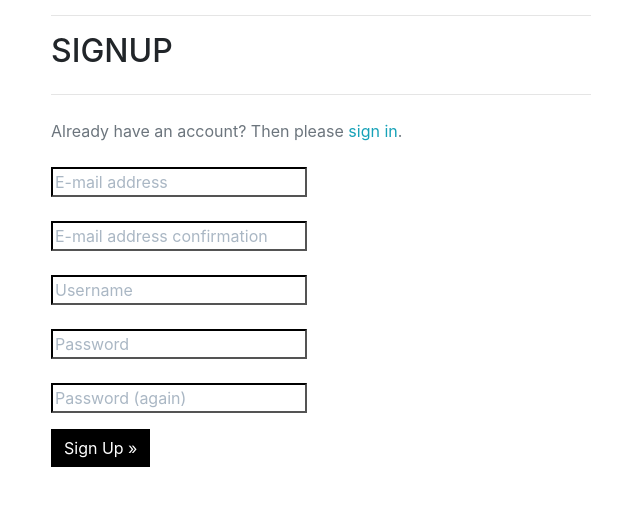
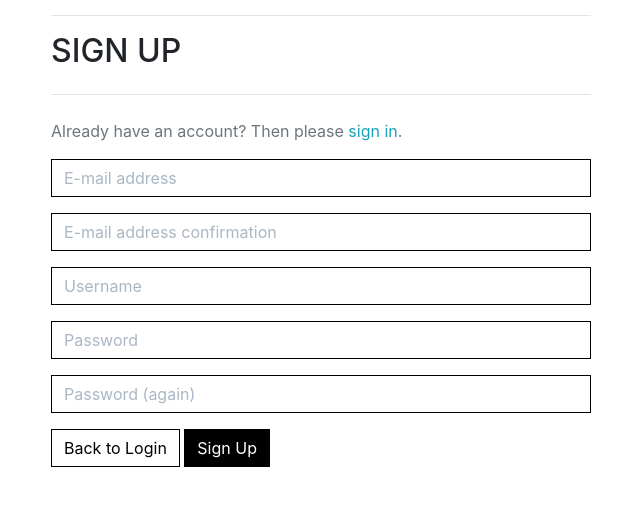
Before and after one commit to liambaker93/boutique_ado_v1, a Django app: page /accounts/signup/ in a window 1280 px wide. Shown: the part 165-671 px from the top of the page, without its empty margins (34-674 px from the left). Run offline with Django 3.2, Linux system fonts and the light colour scheme; parts of the project's set-up code (start-up, migrations or seed data) failed here and were passed over; some libraries are stand-ins or nearby versions.

Commit message:
fix links in signup page

```diff
--- a/templates/allauth/account/signup.html
+++ b/templates/allauth/account/signup.html
@@ -6,18 +6,19 @@
 
 {% block inner_content %}
 <hr>
-<h2 class="logo-font mb-4">{% trans "Signup" %}</h2>
+<h2 class="logo-font mb-4">{% trans "Sign Up" %}</h2>
 <hr>
 
 <p>{% blocktrans %}Already have an account? Then please <a href="{{ login_url }}">sign in</a>.{% endblocktrans %}</p>
 
 <form class="signup" id="signup_form" method="post" action="{% url 'account_signup' %}">
   {% csrf_token %}
-  {{ form.as_p }}
+  {{ form|crispy }}
   {% if redirect_field_value %}
   <input type="hidden" name="{{ redirect_field_name }}" value="{{ redirect_field_value }}" />
   {% endif %}
-  <button type="submit">{% trans "Sign Up" %} &raquo;</button>
+  <a class="btn btn-outline-black rounded-0" href="{% url 'account_login' %}">Back to Login</a>
+  <button type="submit">{% trans "Sign Up" %}</button>
 </form>
 
 {% endblock %}
```
